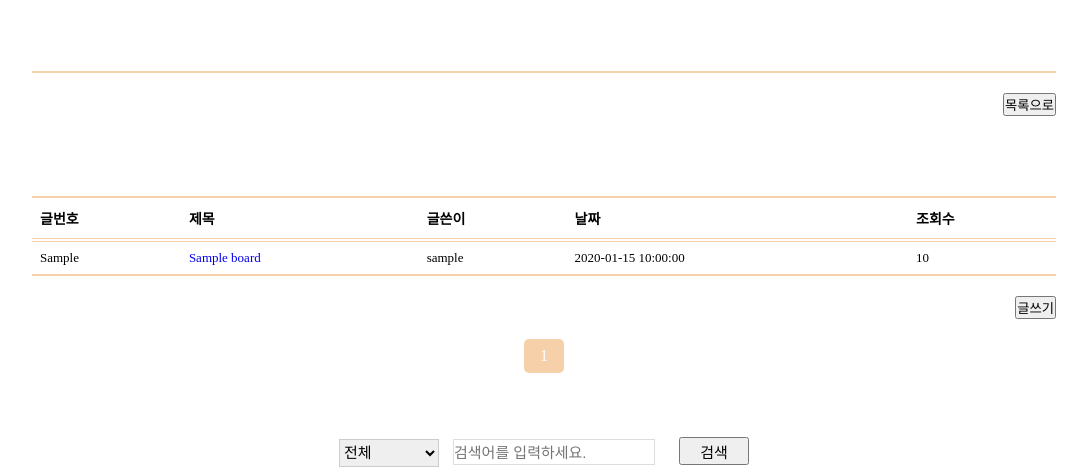
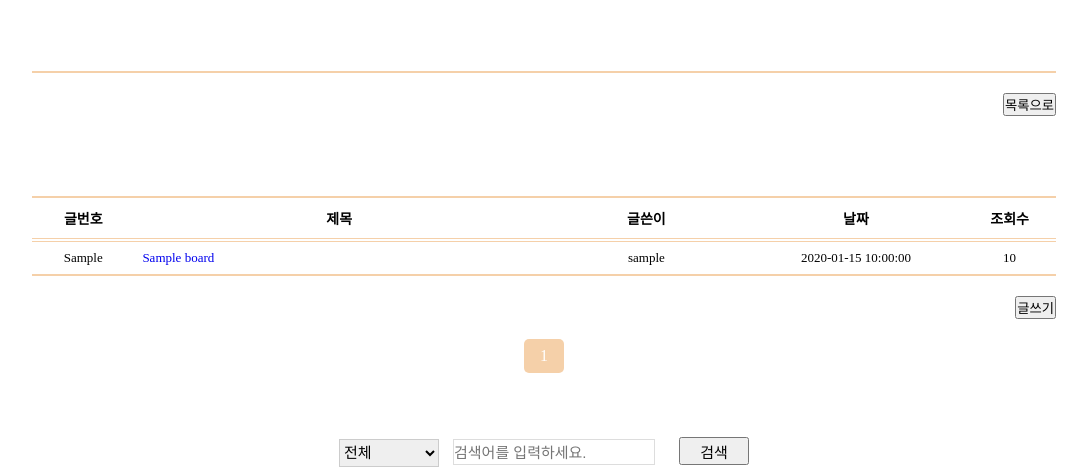
Before and after one commit to gaeungyeongsul/phpHompage, a PHP site: page /php/board/readBoard.php in a window 1280 px wide. Shown: the part 287-758 px from the top of the page, without its empty margins (96-1183 px from the left). Run offline with PHP 8.4, Linux system fonts and the light colour scheme; tables that the repository leaves empty or names only in its code hold one stand-in row (values such as "Sample post"); data that the repository does not hold is empty; some web fonts are replaced.

Commit message:
tablecss

```diff
--- a/css/style.css
+++ b/css/style.css
@@ -151,6 +151,7 @@ body {
     border-collapse: collapse;
     width: 100%;
     border-bottom: 2px solid #F5D0A9;
+    text-align: center;
 }
 
 .board_list td,
@@ -168,9 +169,28 @@ body {
     padding-bottom: 10px;
     border-top: 2px solid #F5D0A9;
     border-bottom: 4px double #F5D0A9;
-    text-align: left;
     color: black;
     font-size: 14px;
+}
+
+.board_list th:nth-child(1) {
+    width: 10%;
+}
+.board_list th:nth-child(2) {
+    width: 40%;
+}
+.board_list th:nth-child(3) {
+    width: 20%;
+}
+.board_list th:nth-child(1) {
+    width: 15%;
+}
+.board_list th:nth-child(1) {
+    width: 10%;
+}
+.board_list td:nth-child(2) {
+  text-align: left;
+
 }
 
 .writeboard .board_title{
--- a/php/board/readBoard.php
+++ b/php/board/readBoard.php
@@ -44,8 +44,11 @@
                       <?php
                         include("../db/db.php");
           						  $conn = dbconn();
+                        include("updateBoardViews.php");
+                        updateBoardViews($conn);
                         include("selectOneBoard.php");
                         $board = readBoard($conn);
+
                       ?>
                         <div class="board_no"><?= $board['board_no']; ?></div>
                         <div class="board_title"><?= $board['board_title']; ?></div>
@@ -64,12 +67,6 @@
                       if(!empty($_SESSION['user_id'])
                           && $_SESSION['user_id'] == $board['board_user_id']){
                     ?>
-                    <?php
-                      /*<form class="deleteForm" method="post" action="deleteBoard.php" onsubmit="return deleteCheck();">
-                      <input type="hidden" value="<?= $board['board_no']; ?>" name="board_no">
-                      <input type="button" value="수정하기" onclick="location.href='modifyBoard.php?board_no<?=$url; ?>'">
-                      <input type="submit" value="삭제하기"> */
-                     ?>
                     <form method="post" action="modifyBoardForm.php">
                     <input type="hidden" value="<?= $board['board_no']; ?>" name="board_no">
                     <input type="submit" value="수정하기">
--- /dev/null
+++ b/php/board/updateBoardViews.php
@@ -0,0 +1,13 @@
+<?php
+function updateBoardViews($conn){
+  if(!empty($_GET['board_no']))
+    $board_no = $_GET['board_no'];
+  else if(!empty($_POST['board_no']))
+    $board_no = $_POST['board_no'];
+  $sql = "update board set board_views = board_views + 1";
+  $sql .= " where board_no=$board_no";
+  $conn->set_charset("utf8");
+
+  $result = mysqli_query($conn,$sql);
+}
+?>
```
